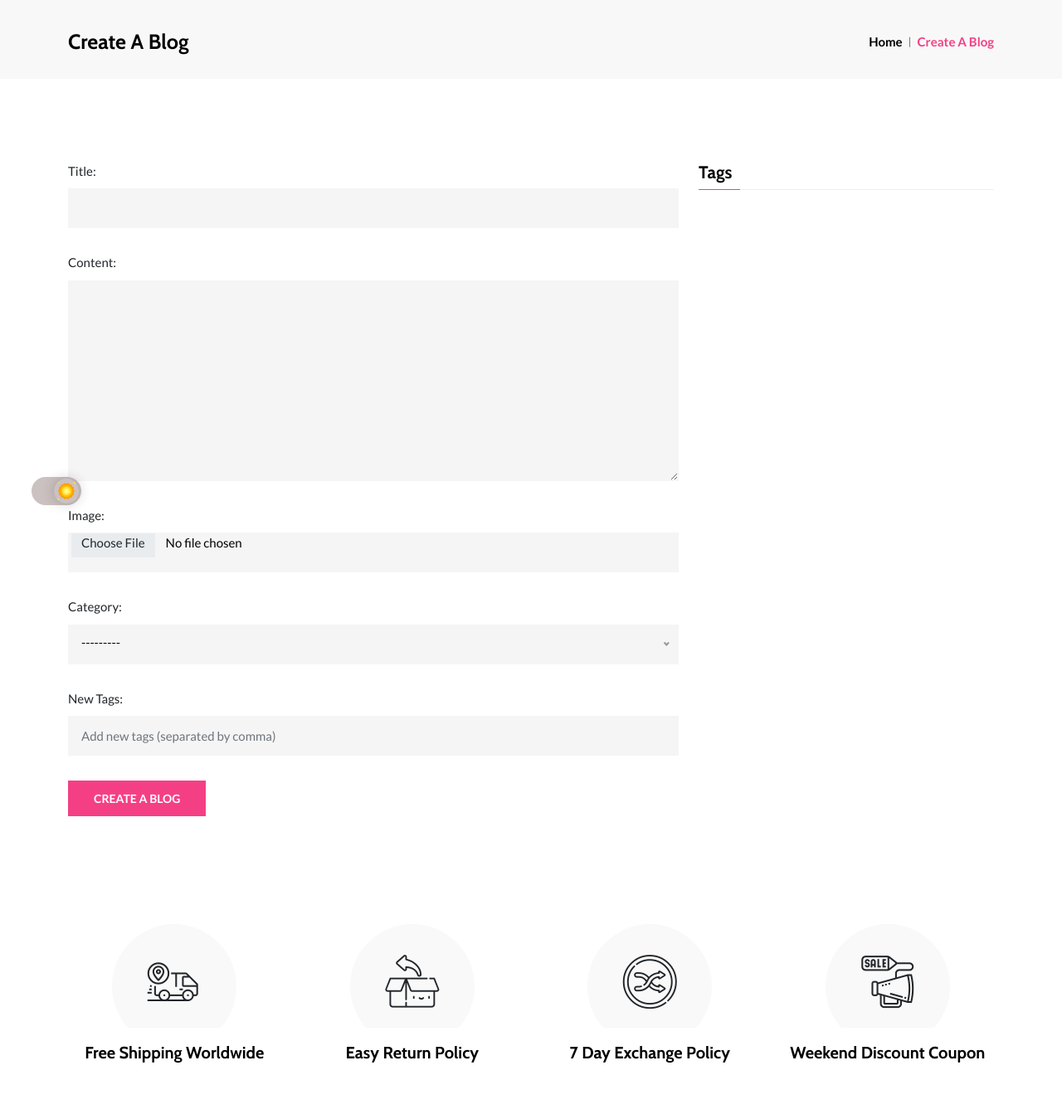
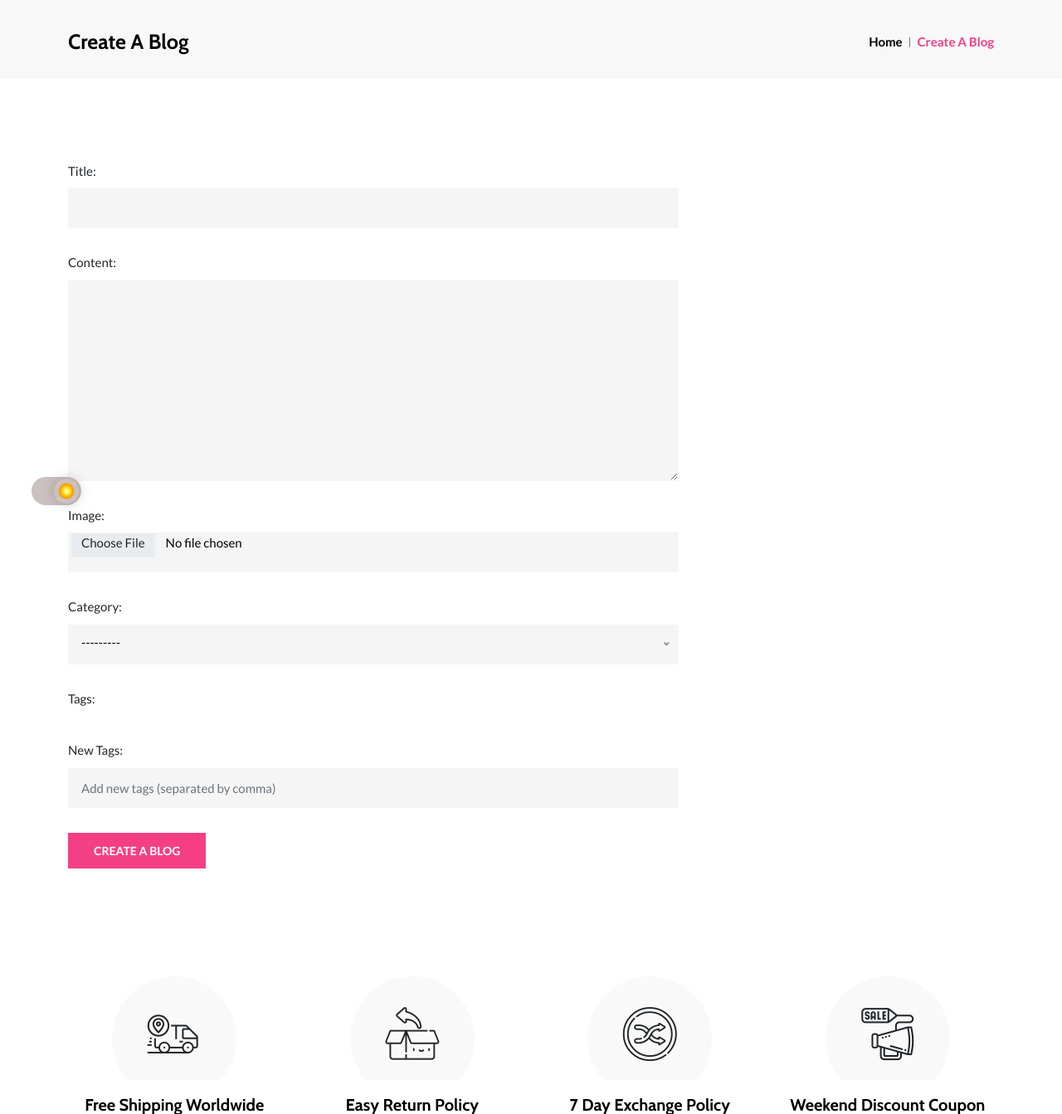
Before and after one commit to SiskaKizuato/projetfinal_vanderstraeten_kevin_xtonV3, a Django app: page /create-blog/ in a window 1280 px wide. Shown: the part 128-1471 px from the top of the page at 83% size. Run offline with Django 4.2, Linux system fonts and the light colour scheme; the visitor is signed in with stand-in values (Sample User, id 1); data that the repository does not hold is empty; parts of the project's set-up code (start-up, migrations or seed data) failed here and were passed over; some libraries are stand-ins or nearby versions.

Commit message:
create blog select un tag deja existant fonctionnel

```diff
--- a/app/templates/app/front/main/createBlog.html
+++ b/app/templates/app/front/main/createBlog.html
@@ -1,6 +1,5 @@
 {% extends 'baseFront.html' %}
 {% load static %}
-
 
 {% block content %}
     <!-- Start Page Title -->
@@ -53,10 +52,20 @@
                                     <div class="error">{{ form.categoryBlog.errors }}</div>
                                 {% endif %}
                             </div>
+
+                            <div class="form-group" style="margin-bottom: 30px;">
+                                <label style="margin-bottom: 10px;" for="tags">Tags:</label>
+                                {% for tag in tags %}
+                                    <input type="checkbox" id="tag_{{ tag.id }}" name="tags" value="{{ tag.id }}">
+                                    <label for="tag_{{ tag.id }}">{{ tag.name }}</label>
+                                {% endfor %}
+                            </div>
+
                             <div class="form-group" style="margin-bottom: 30px;">
                                 <label style="margin-bottom: 10px;" for="new_tags">New Tags:</label>
                                 <input type="text" name="new_tags" id="new_tags" class="form-control" placeholder="Add new tags (separated by comma)">
                             </div>
+
                             <div class="form-group" style="margin-bottom: 30px;">
                                 <button type="submit" class="default-btn">Create A Blog</button>
                             </div>
@@ -65,19 +74,6 @@
                 </div>
 
                 <div class="col-lg-4 col-md-12">
-                    <aside class="widget-area">
-                        <div class="widget">
-                            <h3 class="widget-title">Tags</h3>
-                            <ul>
-                                {% for tag in tags %}
-                                    <li>
-                                        <input type="checkbox" id="tag_{{ tag.id }}" name="selected_tags" value="{{ tag.id }}">
-                                        <label for="tag_{{ tag.id }}">{{ tag.name }}</label>
-                                    </li>
-                                {% endfor %}
-                            </ul>
-                        </div>
-                    </aside>
                 </div>
             </div>
         </div>
@@ -140,5 +136,4 @@
         </div>
     </section>
     <!-- End Facility Area -->
-
 {% endblock %}
--- a/app/views.py
+++ b/app/views.py
@@ -119,7 +119,13 @@ def create_blog(request):
             blog.author = request.user
             blog.save()
 
-            selected_tags = request.POST.getlist('tags')
+            selected_tags = request.POST.getlist('tags')  # Récupérer les tags sélectionnés
+
+            # Ajouter les tags sélectionnés au blog
+            for tag_id in selected_tags:
+                tag = get_object_or_404(Tag, id=tag_id)
+                blog.tags.add(tag)
+
             new_tags = request.POST.get('new_tags')
 
             # Créer des instances de Tag pour chaque nouveau tag et les associer au blog
@@ -130,14 +136,13 @@ def create_blog(request):
                     blog.tags.add(tag)
 
             return redirect('blog5')
-        else:
-            form.add_error('tags', 'Please select at least one tag or add a new tag.')
     else:
         form = BlogForm()
 
     tag_form = TagForm()
 
     return render(request, 'app/front/main/createBlog.html', {'form': form, 'tags': tags, 'tag_form': tag_form})
+
 
 
 
```
Also changed, not shown: app/seed.py (+4 -4 lines), app/templates/app/front/main/single-blog-1.html (+4 -5 lines), app/static/app/img/crocs.jpg (added), app/static/app/img/future.jpg (added), app/static/app/img/gucci.jpg (added), app/static/app/img/test.jpg (added), media/blog_images/crocs.jpg (added), media/blog_images/future.jpg (added), media/blog_images/gucci.jpg (added), media/blog_images/test.jpg (added).
